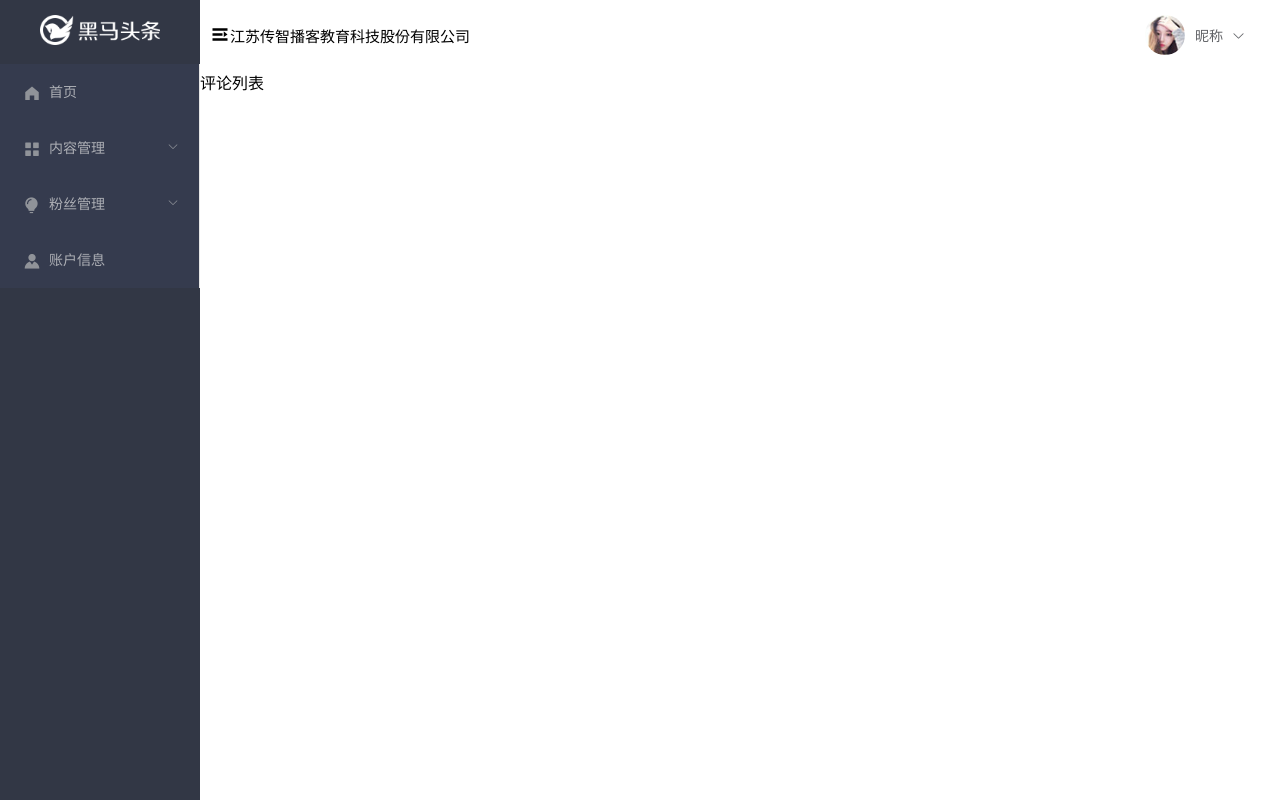
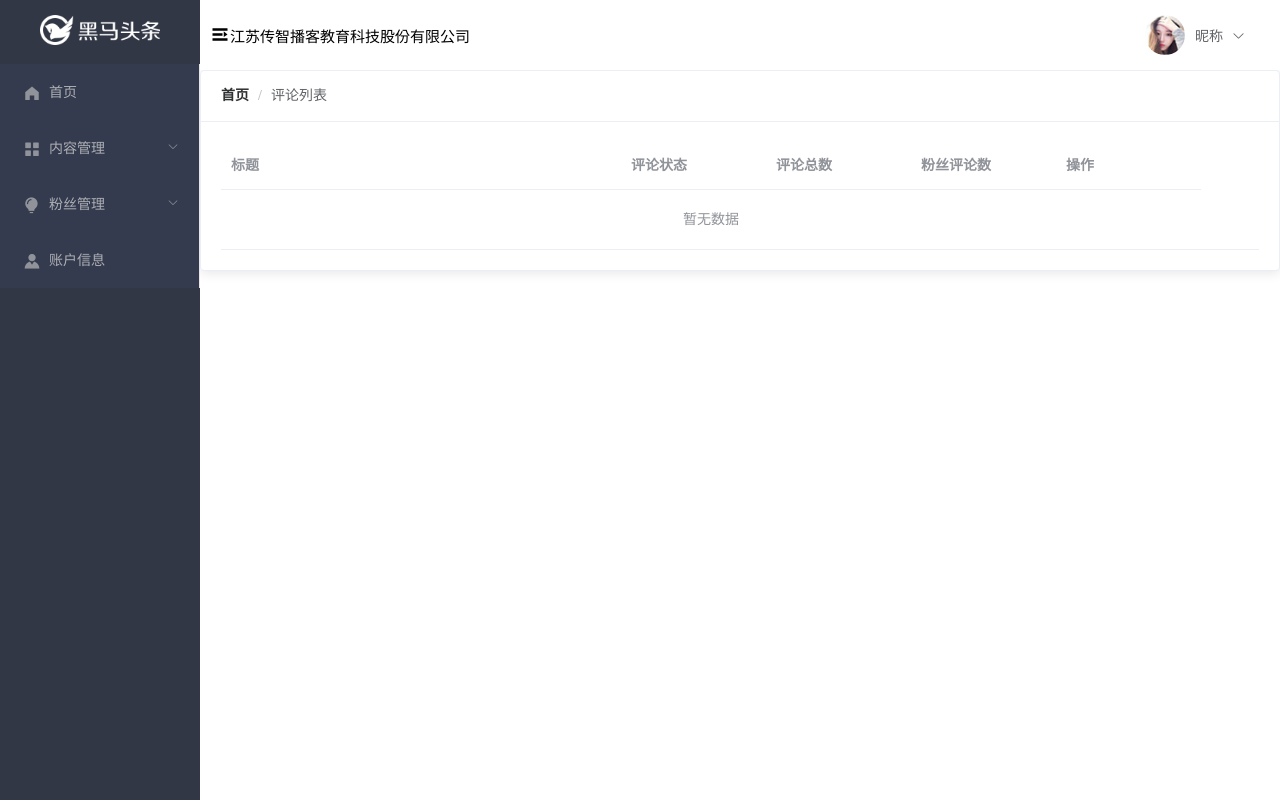
Before and after one commit to YuanS1119/toutiao-81, a Vue app: page /home/comment in a window 1280 px wide. Built offline with nearby package versions, Linux system fonts and the light colour scheme; no server answers; sample sign-in values are in the browser's storage; the HTML template or start-up script is replaced by a standard one.

Commit message:
评论列表-页面结构-table的使用

```diff
--- a/src/views/comment/index.vue
+++ b/src/views/comment/index.vue
@@ -1,13 +1,30 @@
 <template>
-  <div>评论列表</div>
+  <el-card>
+    <bread-crumb slot="header">
+      <template slot="title">评论列表</template>
+    </bread-crumb>
+    <!-- 表格组件 -->
+    <template>
+      <el-table style="width: 100%">
+        <el-table-column label="标题" width="400"></el-table-column>
+        <el-table-column label="评论状态" width="145"></el-table-column>
+        <el-table-column label="评论总数" width="145"></el-table-column>
+        <el-table-column label="粉丝评论数" width="145"></el-table-column>
+        <el-table-column label="操作" width="145"></el-table-column>
+      </el-table>
+    </template>
+  </el-card>
 </template>
 
 <script>
 export default {
-
+  data () {
+    return {
+      commentInfo: []
+    }
+  }
 }
 </script>
 
 <style>
-
 </style>
```
